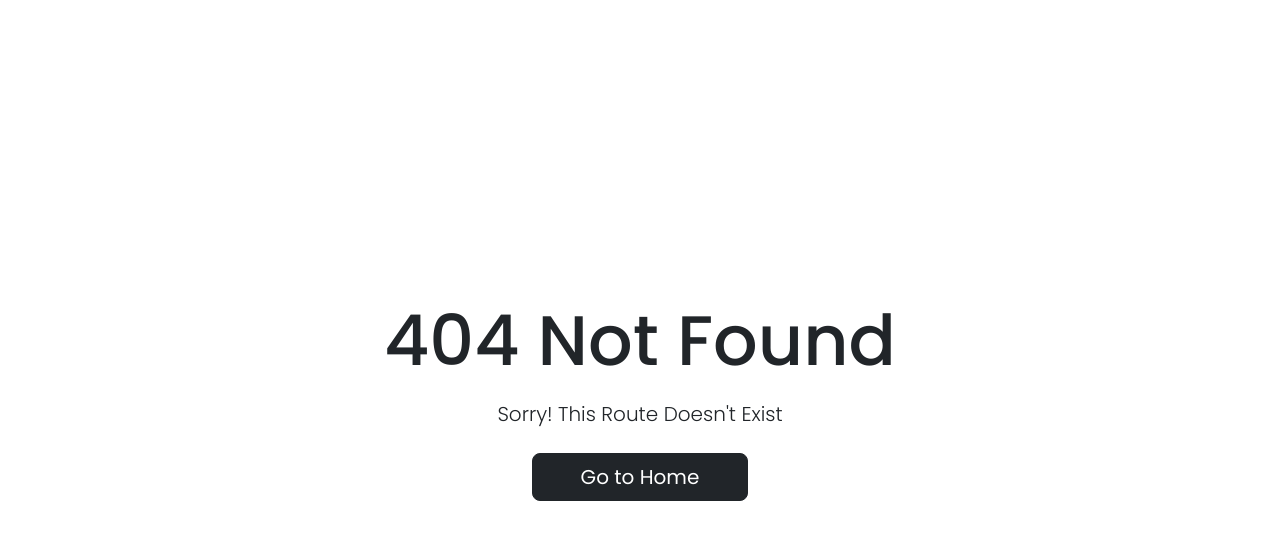
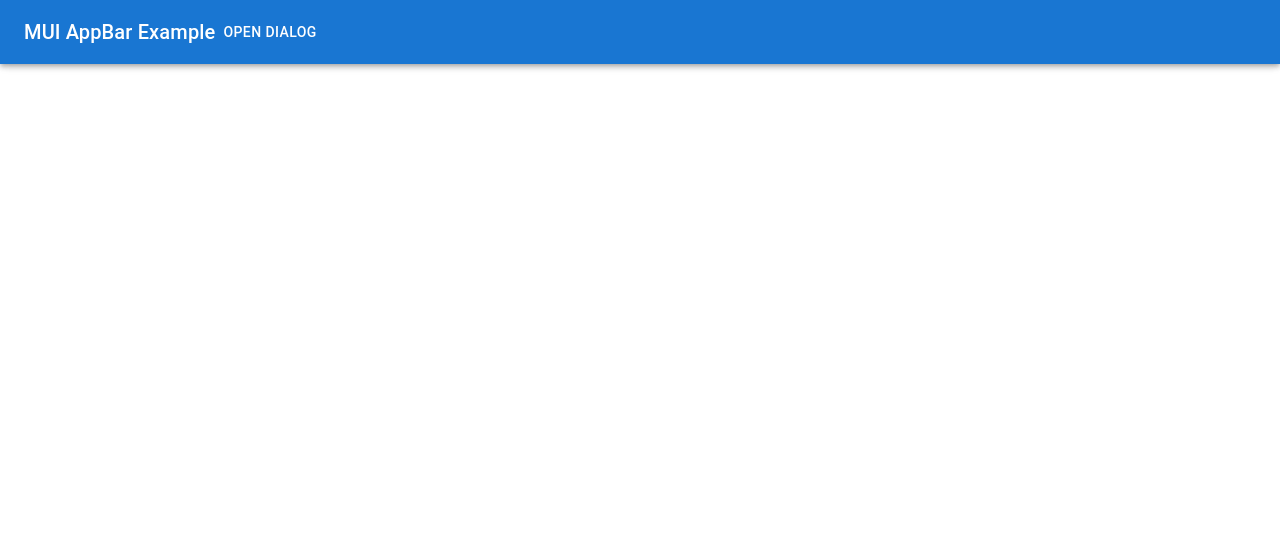
Before and after one commit to muthuabi/coros-vite, a React (Vite) app in the folder room-client/: page /try-mui in a window 1280 px wide. Before the commit this address had no page. Shown: the top 540 px of the page. Built offline with nearby package versions, Linux system fonts and the light colour scheme.

Commit message:
Added MUI Try Space

```diff
--- a/room-client/src/App.jsx
+++ b/room-client/src/App.jsx
@@ -8,6 +8,7 @@ import LoginRegister from './pages/LoginRegister';
 import './styles/App.css';
 import ForgotPasswordDialog from './components/ForgotPassword';
 import DiscussionRoom from './components/DiscussionRoom';
+import TryMUI from './components/TryMUI';
 function App() {
   return (
     <Router>
@@ -27,6 +28,7 @@ function App() {
               <Route path='sign-up' element={<LoginRegister logregPath="sign-up" />}/>
               <Route path='forgot-password' element={<ForgotPasswordDialog/>}/>
           </Route>
+          <Route path='try-mui' element={<TryMUI/>}/>
           <Route path='*' element={<PageNotFound/>}/>
       </Routes>
     </main>
--- /dev/null
+++ b/room-client/src/components/TryMUI.jsx
@@ -0,0 +1,49 @@
+import Box from '@mui/material/Box';
+import AppBar from '@mui/material/AppBar'
+import Toolbar from '@mui/material/Toolbar'
+import Typography from '@mui/material/Typography'
+import Dialog from '@mui/material/Dialog'
+import Button from '@mui/material/Button'
+import React, {useState} from 'react';
+import DialogTitle from '@mui/material/DialogTitle'
+import DialogContent from '@mui/material/DialogContent'
+import DialogContentText from '@mui/material/DialogContentText'
+import DialogActions from '@mui/material/DialogActions'
+const TryMUI=()=>{
+    const [dialogOpen,setDialogOpen]=useState(false);
+    const toggleDialog=()=>{
+        setDialogOpen(prev=>!prev);
+    }
+    return(
+        <Box>
+            <AppBar position="fixed" color="primary">
+              <Toolbar>
+                <Typography variant="h6">
+                    MUI AppBar Example
+                </Typography>
+                <Button variant="text" color="default" onClick={toggleDialog}>
+                  Open Dialog
+                </Button>
+              </Toolbar>
+            </AppBar>
+            <Box>
+                <Dialog open={dialogOpen} onClose={()=>{alert("closing")}} aria-labelledby={"diag1"}>
+                  <DialogTitle id={"diag1"}>
+                    Example Dialog
+                  </DialogTitle>
+                  <DialogContent>
+                    <DialogContentText>
+                        This is an example of a dialog using Material-UI. You can customize it as per your needs.
+                    </DialogContentText>
+                  </DialogContent>
+                  <DialogActions>
+                    <Button onClick={toggleDialog} color="default">
+                      Cancel
+                    </Button>
+                  </DialogActions>
+                </Dialog>
+            </Box>
+        </Box>
+    )
+}
+export default TryMUI;
```
